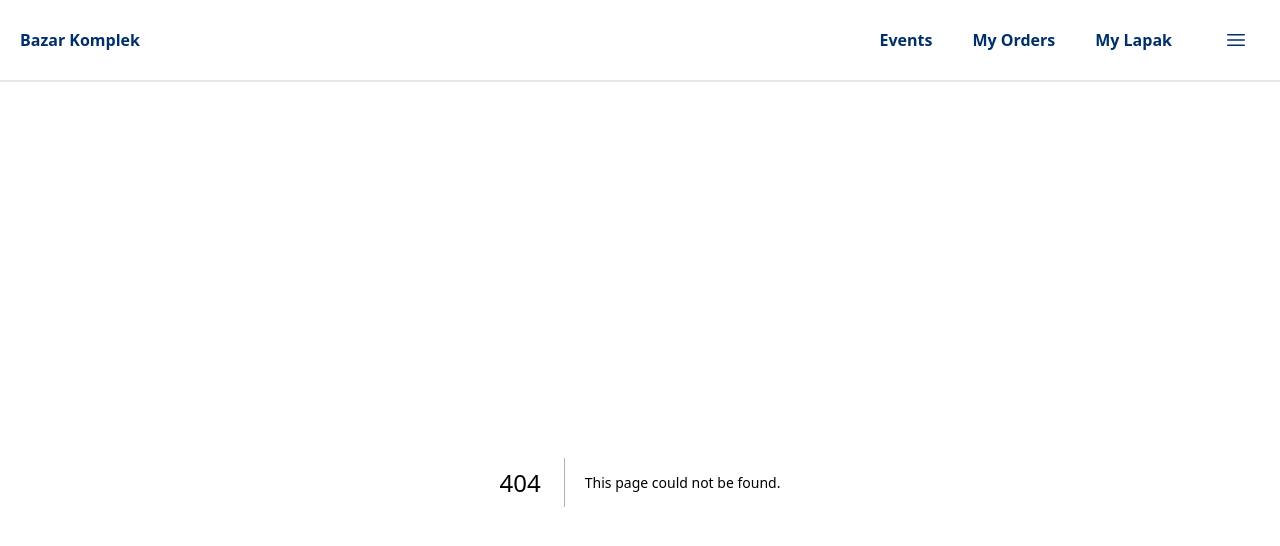
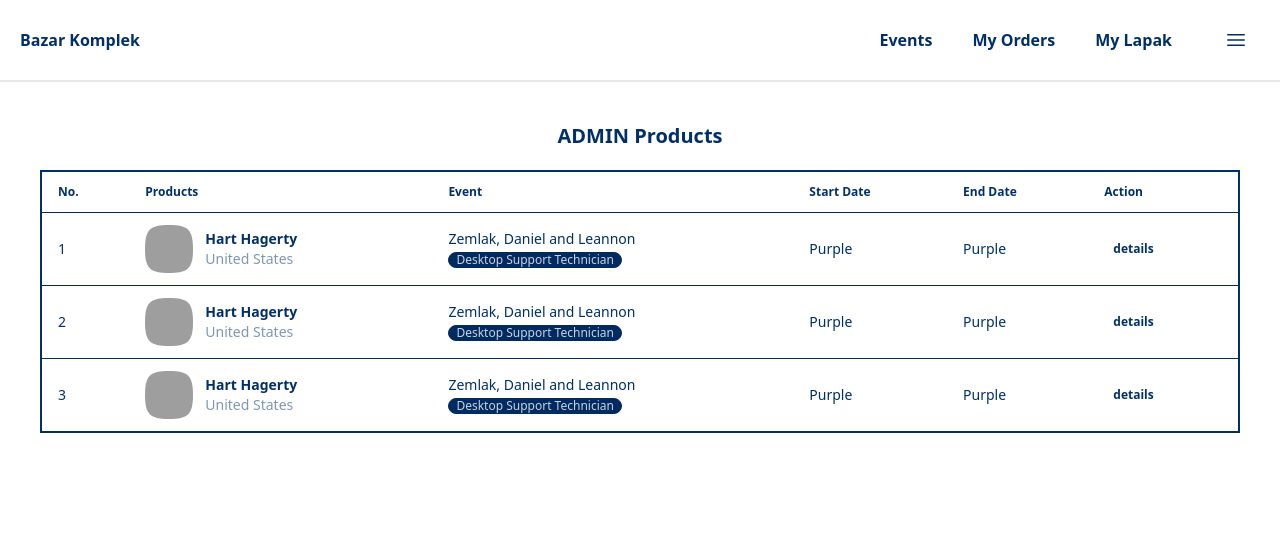
Before and after one commit to FP-Team1-RMT48/FinalProjectP3, a Next.js app in the folder bazarkomplek/: page /admin-products in a window 1280 px wide. Before the commit this address had no page. Shown: the top 546 px of the page. Built offline with nearby package versions, Linux system fonts and the light colour scheme; grey boxes are pictures that could not be loaded.

Commit message:
feat: layouting for admin pages & logout action

```diff
--- /dev/null
+++ b/bazarkomplek/src/app/action.ts
@@ -0,0 +1,9 @@
+"use server";
+
+import { cookies } from "next/headers";
+import { redirect } from "next/navigation";
+
+export async function logout() {
+  cookies().delete("Authorization");
+  return redirect("/login");
+}
--- /dev/null
+++ b/bazarkomplek/src/app/admin-events/page.tsx
@@ -0,0 +1,65 @@
+export default function AdminEventsPage() {
+  const products = [1, 2, 3];
+  return (
+    <>
+      <main className="flex min-h-screen flex-col p-10 ">
+        <h1 className="text-xl text-center text-base-100 pb-5 font-bold">
+          ADMIN Events
+        </h1>
+        <div className="overflow-x-auto">
+          <table className="table text-base-100 border-2 border-base-100">
+            <thead className="text-base-100">
+              <tr className="">
+                <th>No.</th>
+                <th>Event</th>
+                <th>Lapak</th>
+                <th>Start Date</th>
+                <th>End Date</th>
+                <th>Action</th>
+              </tr>
+            </thead>
+            {products.map((e) => {
+              return (
+                <tbody key={e}>
+                  <tr>
+                    <td>{e}</td>
+                    <td>
+                      <div className="flex items-center gap-3">
+                        <div className="avatar">
+                          <div className="mask mask-squircle w-12 h-12">
+                            <img
+                              src="https://img.daisyui.com/tailwind-css-component-profile-2@56w.png"
+                              alt="Avatar Tailwind CSS Component"
+                            />
+                          </div>
+                        </div>
+                        <div>
+                          <div className="font-bold">Hart Hagerty</div>
+                          <div className="text-sm opacity-50">
+                            United States
+                          </div>
+                        </div>
+                      </div>
+                    </td>
+                    <td>
+                      Zemlak, Daniel and Leannon
+                      <br />
+                      <span className="badge badge-ghost badge-sm">
+                        Desktop Support Technician
+                      </span>
+                    </td>
+                    <td>Purple</td>
+                    <td>Purple</td>
+                    <th>
+                      <button className="btn btn-ghost btn-xs">details</button>
+                    </th>
+                  </tr>
+                </tbody>
+              );
+            })}
+          </table>
+        </div>
+      </main>
+    </>
+  );
+}
--- /dev/null
+++ b/bazarkomplek/src/app/admin-products/page.tsx
@@ -0,0 +1,65 @@
+export default function AdminProductPage() {
+  const products = [1, 2, 3];
+  return (
+    <>
+      <main className="flex min-h-screen flex-col p-10 ">
+        <h1 className="text-xl text-center text-base-100 pb-5 font-bold">
+          ADMIN Products
+        </h1>
+        <div className="overflow-x-auto">
+          <table className="table text-base-100 border-2 border-base-100">
+            <thead className="text-base-100">
+              <tr className="">
+                <th>No.</th>
+                <th>Products</th>
+                <th>Event</th>
+                <th>Start Date</th>
+                <th>End Date</th>
+                <th>Action</th>
+              </tr>
+            </thead>
+            {products.map((e) => {
+              return (
+                <tbody key={e}>
+                  <tr>
+                    <td>{e}</td>
+                    <td>
+                      <div className="flex items-center gap-3">
+                        <div className="avatar">
+                          <div className="mask mask-squircle w-12 h-12">
+                            <img
+                              src="https://img.daisyui.com/tailwind-css-component-profile-2@56w.png"
+                              alt="Avatar Tailwind CSS Component"
+                            />
+                          </div>
+                        </div>
+                        <div>
+                          <div className="font-bold">Hart Hagerty</div>
+                          <div className="text-sm opacity-50">
+                            United States
+                          </div>
+                        </div>
+                      </div>
+                    </td>
+                    <td>
+                      Zemlak, Daniel and Leannon
+                      <br />
+                      <span className="badge badge-ghost badge-sm">
+                        Desktop Support Technician
+                      </span>
+                    </td>
+                    <td>Purple</td>
+                    <td>Purple</td>
+                    <th>
+                      <button className="btn btn-ghost btn-xs">details</button>
+                    </th>
+                  </tr>
+                </tbody>
+              );
+            })}
+          </table>
+        </div>
+      </main>
+    </>
+  );
+}
--- a/bazarkomplek/src/components/button.tsx
+++ b/bazarkomplek/src/components/button.tsx
@@ -1,6 +1,8 @@
 "use client";
 
 import { useFormStatus } from "react-dom";
+import { logout } from "@/app/action";
+import Link from "next/link";
 
 export function ButtonBtn() {
   const { pending } = useFormStatus();
@@ -24,3 +26,16 @@ export function ButtonBtn() {
     </button>
   );
 }
+
+export function LogoutBtn() {
+  return (
+    <button
+      className="hidden md:block"
+      onClick={() => {
+        logout();
+      }}
+    >
+      Logout
+    </button>
+  );
+}
--- a/bazarkomplek/src/components/navbar.tsx
+++ b/bazarkomplek/src/components/navbar.tsx
@@ -1,4 +1,6 @@
+import { logout } from "@/app/action";
 import Link from "next/link";
+import { LogoutBtn } from "./button";
 
 export default function Navbar() {
   return (
@@ -62,3 +64,23 @@ export default function Navbar() {
     </header>
   );
 }
+
+export function AdminNavbar() {
+  return (
+    <header className="bg-white sticky top-0 z-50 border-b-2 flex justify-between px-5 py-4 items-center font-bold text-base-100">
+      <div className="flex items-center">
+        <Link href={"/"}>Bazar Komplek</Link>
+      </div>
+
+      <div className=" md:flex items-center gap-10">
+        <Link href={"/admin-products"} className="hidden md:block">
+          Products
+        </Link>
+        <Link href={"/admin-events"} className="hidden md:block">
+          Events
+        </Link>
+        <LogoutBtn />
+      </div>
+    </header>
+  );
+}
```
